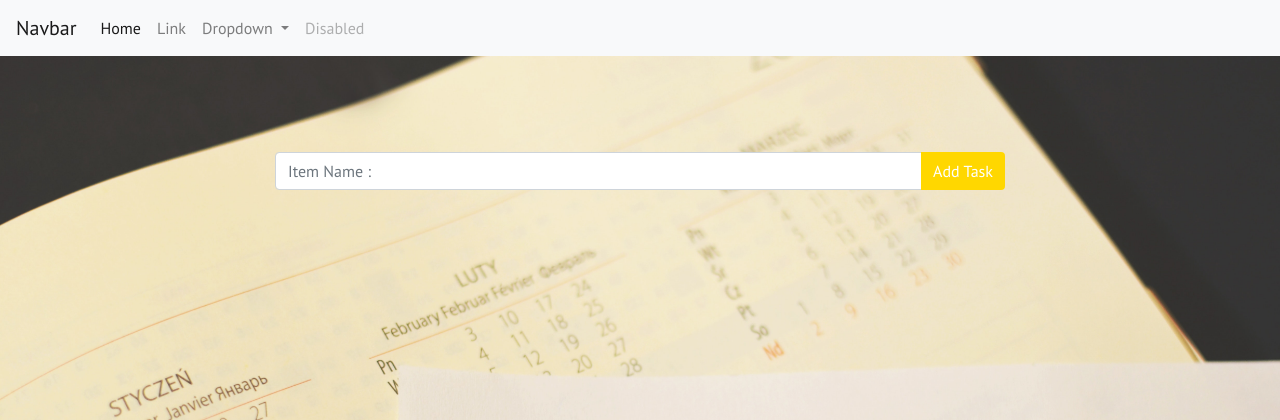
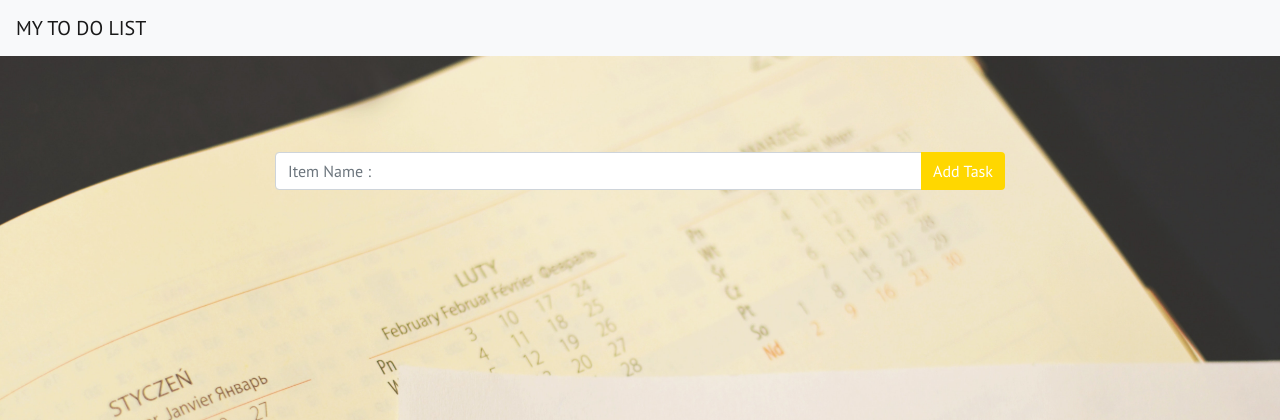
Before and after one commit to Yusuf619/to-do-app-php, a PHP site: page / in a window 1280 px wide. Shown: the top 420 px of the page. Run offline with PHP 8.4, Linux system fonts and the light colour scheme; some libraries are stand-ins or nearby versions.

Commit message:
removed li and changed navbar title

```diff
--- a/index.php
+++ b/index.php
@@ -16,34 +16,8 @@
    <!-- Start Bootstrap Columns And Following Naming Convention To Align The Items In The Centre Of The Page -->
 
    <nav class="navbar navbar-expand-lg navbar-light bg-light">
-  <a class="navbar-brand" href="#">Navbar</a>
-  <button class="navbar-toggler" type="button" data-toggle="collapse" data-target="#navbarSupportedContent" aria-controls="navbarSupportedContent" aria-expanded="false" aria-label="Toggle navigation">
-    <span class="navbar-toggler-icon"></span>
-  </button>
+  <a class="navbar-brand" href="#">MY TO DO LIST</a>
 
-  <div class="collapse navbar-collapse" id="navbarSupportedContent">
-    <ul class="navbar-nav mr-auto">
-      <li class="nav-item active">
-        <a class="nav-link" href="#">Home <span class="sr-only">(current)</span></a>
-      </li>
-      <li class="nav-item">
-        <a class="nav-link" href="#">Link</a>
-      </li>
-      <li class="nav-item dropdown">
-        <a class="nav-link dropdown-toggle" href="#" id="navbarDropdown" role="button" data-toggle="dropdown" aria-haspopup="true" aria-expanded="false">
-          Dropdown
-        </a>
-        <div class="dropdown-menu" aria-labelledby="navbarDropdown">
-          <a class="dropdown-item" href="#">Action</a>
-          <a class="dropdown-item" href="#">Another action</a>
-          <div class="dropdown-divider"></div>
-          <a class="dropdown-item" href="#">Something else here</a>
-        </div>
-      </li>
-      <li class="nav-item">
-        <a class="nav-link disabled" href="#" tabindex="-1" aria-disabled="true">Disabled</a>
-      </li>
-    </ul>
     <form class="form-inline my-2 my-lg-0">
 
     </form>
```
